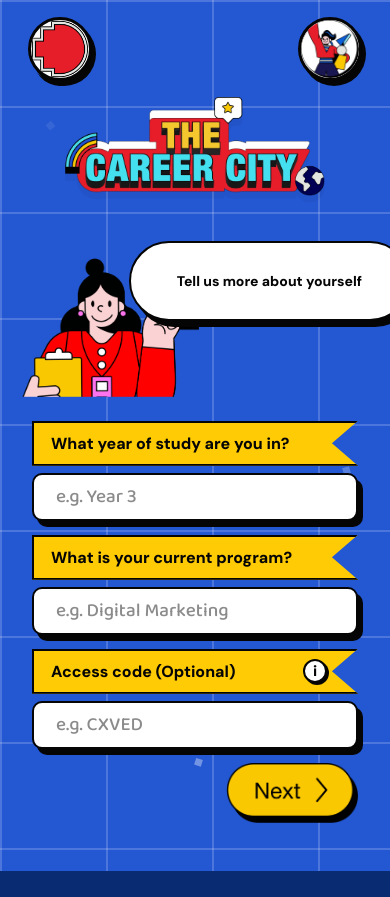
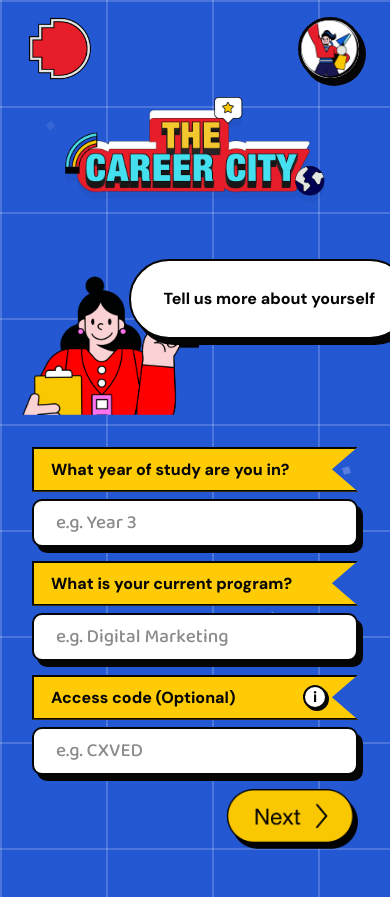
Before and after one commit to SALtruc/CarrerReadyCity, a React (Vite) app: page /profile in a window 390 px wide. Before the commit the page ends 871 px from the top, so only its background shows below. Built offline with nearby package versions, Linux system fonts and the light colour scheme.

Commit message:
Adjust profile coach and transparent logo badge

```diff
--- a/src/styles.css
+++ b/src/styles.css
@@ -68,8 +68,8 @@
 .game-frame:has(.sid-page){--sid-stage-w:min(100vw,560px,calc(100dvh * .64));--sid-topbar-h:clamp(74px,9dvh,96px)}
 .game-frame:has(.sid-page) .topbar{width:var(--sid-stage-w);height:var(--sid-topbar-h);margin:0 auto;padding:clamp(8px,1.2dvh,14px) clamp(28px,7vw,46px) 0}
 .game-frame:has(.sid-page) .topbar>img{width:clamp(62px,8dvh,76px);height:clamp(62px,8dvh,76px);object-fit:cover}
-.game-frame:has(.sid-page) .logo-badge{width:clamp(58px,7.4dvh,70px);height:auto;display:block;padding:0;border:0;border-radius:50%;background:transparent;box-shadow:4px 5px 0 #050505;overflow:visible}
-.game-frame:has(.sid-page) .logo-badge img{display:block;width:clamp(64px,8dvh,78px);height:clamp(64px,8dvh,78px);border:3px solid #050505;border-radius:50%;background:#fff;box-shadow:4px 5px 0 #050505;object-fit:contain}
+.game-frame:has(.sid-page) .logo-badge{width:clamp(58px,7.4dvh,70px);height:auto;display:block;padding:0;border:0;border-radius:0;background:transparent;box-shadow:none;overflow:visible}
+.game-frame:has(.sid-page) .logo-badge img{display:block;width:clamp(64px,8dvh,78px);height:clamp(64px,8dvh,78px);border:0;border-radius:0;background:transparent;box-shadow:none;object-fit:contain}
 .sid-page{width:var(--sid-stage-w);max-width:none;min-height:calc(100dvh - var(--sid-topbar-h));margin:0 auto;padding-bottom:0;position:relative;display:flex;flex-direction:column;align-items:center;overflow:hidden}
 .sid-card{width:min(calc(100% - 28px),520px,calc(52dvh * .9668));margin:clamp(10px,3dvh,28px) auto 0}
 .sid-frame-art{z-index:1}
@@ -108,9 +108,9 @@
 .form-panel form{position:relative;z-index:2}
 
 @media(max-width:650px){
-  .profile-coach-art{width:120%;margin:30px 0 -12px -4%;transform:none}
-  .profile-coach-art span{left:28%;right:0;top:8%;min-height:41%;padding-inline:12px;border-width:2px;box-shadow:5px 6px 0 #050505;font-size:14px}
-  .form-panel form{margin-top:12px}
+  .profile-coach-art{width:120%;margin:48px 0 -10px -4%;transform:none}
+  .profile-coach-art span{left:28%;right:0;top:8%;min-height:41%;padding-inline:12px;border-width:2px;box-shadow:5px 6px 0 #050505;font-size:16px}
+  .form-panel form{margin-top:18px}
   .info-overlay{left:0;right:auto;top:auto;bottom:calc(100% + 12px);width:100%;padding:13px 16px;font-size:13px;line-height:1.38}
   .info-overlay::before{top:auto;right:33px;bottom:-12px;border:0;border-right:3px solid #050505;border-bottom:3px solid #050505}
   .sid-card{width:min(calc(100% - 34px),calc(42dvh * .9668));margin-top:clamp(8px,1.6dvh,16px)}
@@ -120,3 +120,7 @@
   .sid-guide .sid-guide-bubble{left:39%;top:7%;min-width:54%;font-size:clamp(13px,1.55dvh,17px);box-shadow:6px 7px 0 #050505}
   .sid-guide .sid-guide-stars{left:58%;top:31%;width:30%}
 }
+
+/* Logo badge uses the transparent asset; only the avatar portrait keeps the white circle. */
+.topbar .logo-badge{border-radius:0;box-shadow:none}
+.topbar .logo-badge img{border:0;border-radius:0;background:transparent;box-shadow:none;object-fit:contain}
```
